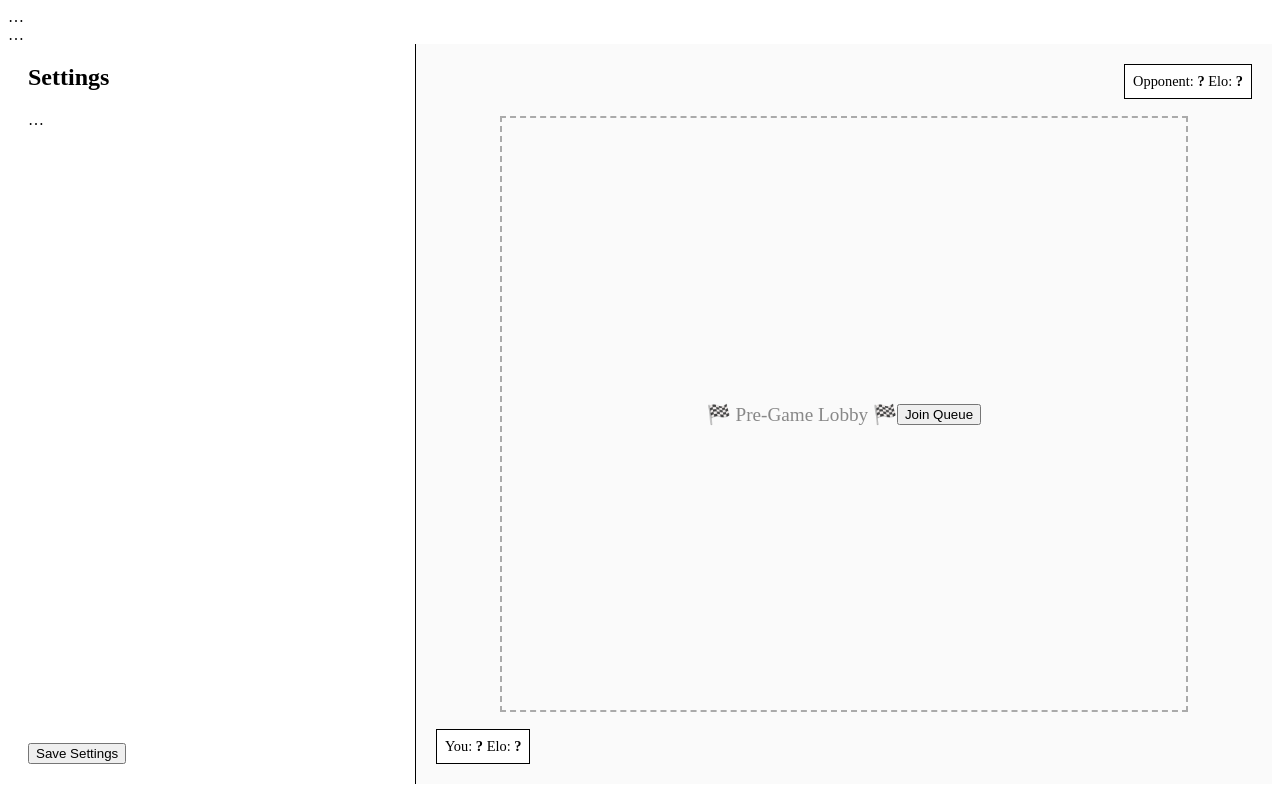
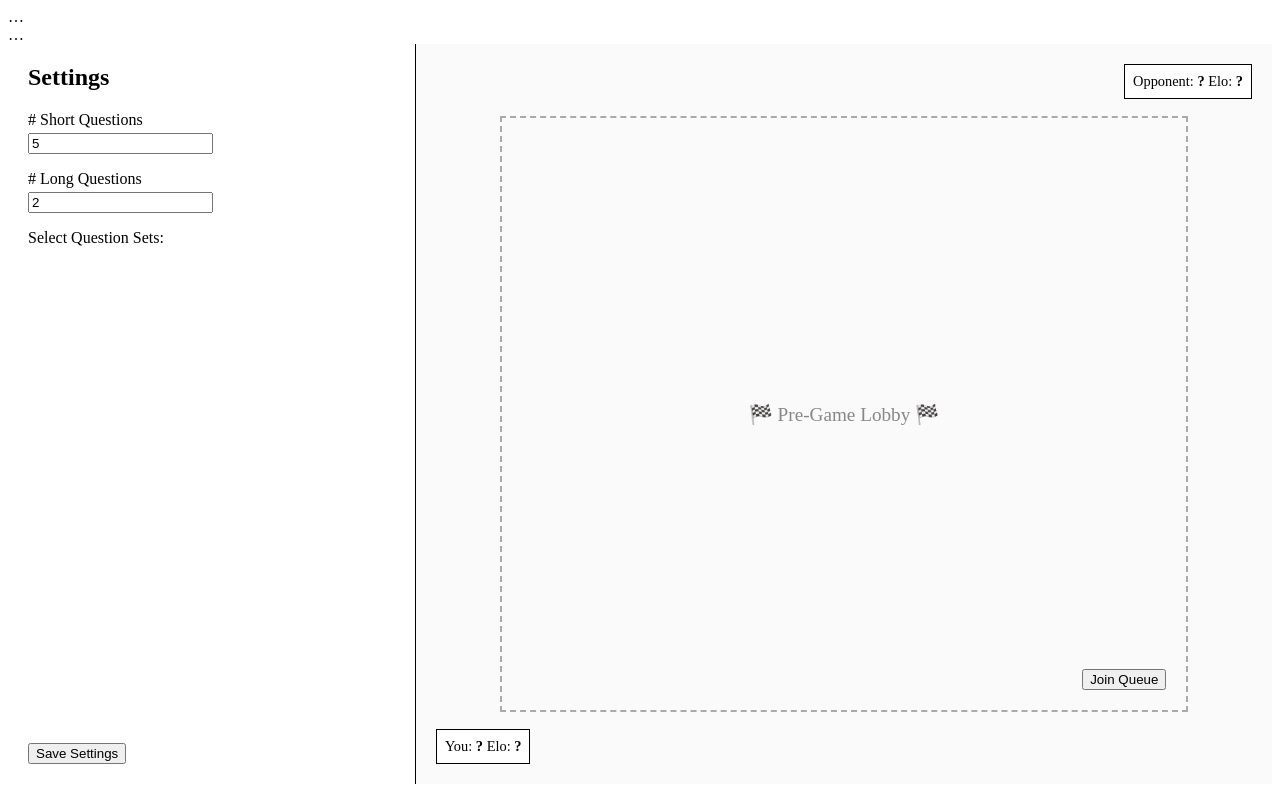
Before and after one commit to jonahgalesloot/quiz-duel-app, a website: page public/html/play.html in a window 1280 px wide. Drawn offline with nearby package versions, Linux system fonts and the light colour scheme; no server answers.

Commit message:
Fixed serverside

```diff
--- a/public/css/play.css
+++ b/public/css/play.css
@@ -58,6 +58,7 @@
 
 /* Placeholder “board” */
 .board-placeholder {
+  position: relative ;
   width: 80%;
   height: 80%;
   border: 2px dashed #aaa;
@@ -96,3 +97,10 @@
   gap: 8px;
   margin-top: 12px;
 }
+
+
+#joinQueue {
+  position: absolute;
+  bottom: 20px;
+  right: 20px;
+}
--- a/public/html/play.html
+++ b/public/html/play.html
@@ -9,14 +9,28 @@
 
   <main class="play-container">
     <aside class="settings-panel" id="settingsPanel">
-      <h2>Settings</h2>
-      <div class="settings-list">…</div>
-      <div class="actions">
-        <button id="saveSettings" class="button">Save Settings</button>
-        <!-- New: queue button -->
+  <h2>Settings</h2>
+  <div class="settings-list">
+    <div class="setting">
+      <label for="numShort"># Short Questions</label>
+      <input id="numShort" type="number" min="0" value="5" />
+    </div>
+    <div class="setting">
+      <label for="numLong"># Long Questions</label>
+      <input id="numLong" type="number" min="0" value="2" />
+    </div>
+    <div class="setting">
+      <p>Select Question Sets:</p>
+      <div id="setsCheckboxes"></div>
+    </div>
+  </div>
 
-      </div>
-    </aside>
+  <div class="actions">
+    <button id="saveSettings" class="button">Save Settings</button>
+
+  </div>
+</aside>
+
 
     <section class="board-panel">
       <div class="player-info opponent-info">
```
Also changed, not shown: server.js (+18 -12 lines).
